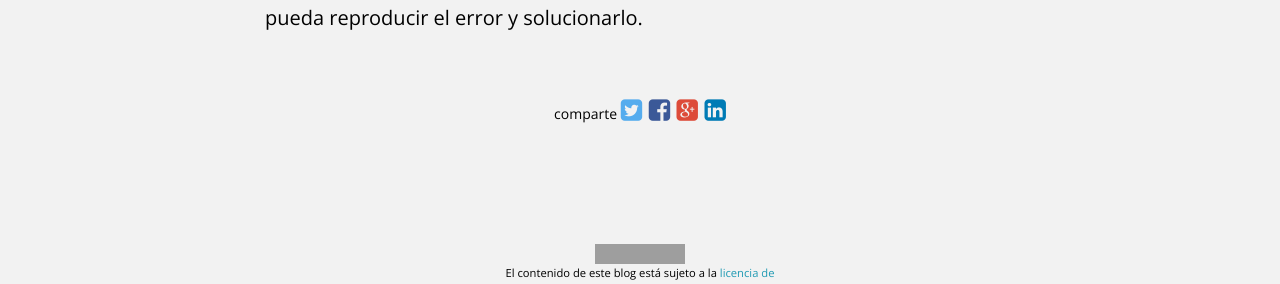
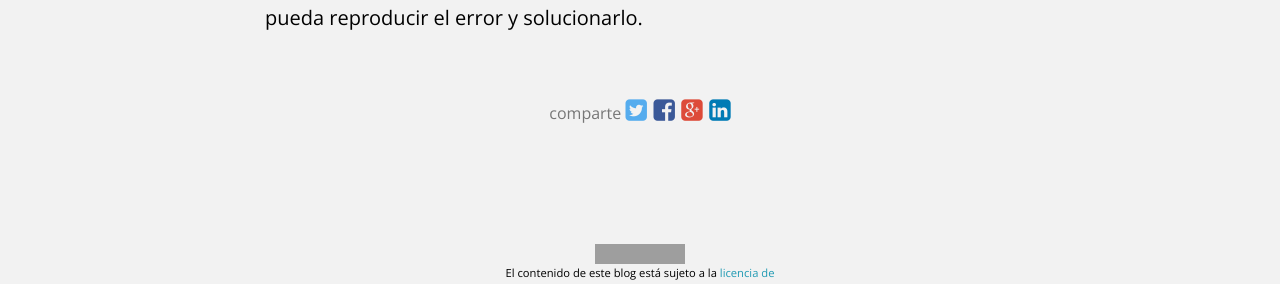
Before and after one commit to francho/francho.github.io, a Jekyll site: the page built from zgzbus/index.md, in a window 1280 px wide and 1400 px high, scrolled down 2320 px. Shown: the part 901-1185 px from the top of the window. Built offline with Jekyll 4.4.1, drawn with Linux system fonts in a browser that asks for light colours; grey boxes are pictures that could not be loaded.

Commit message:
Tweak share font sizes

```diff
--- a/_sass/_francho.scss
+++ b/_sass/_francho.scss
@@ -324,12 +324,13 @@ img::selection {
 }
 
 .social-share {
+  color: $light;
   padding-top: 20px;
   padding-bottom: 30px;
   text-align: center;
 
   p {
-    font-size: 14px;
+    font-size: 16px;
 
     a {
       font-size: 25px;
```
